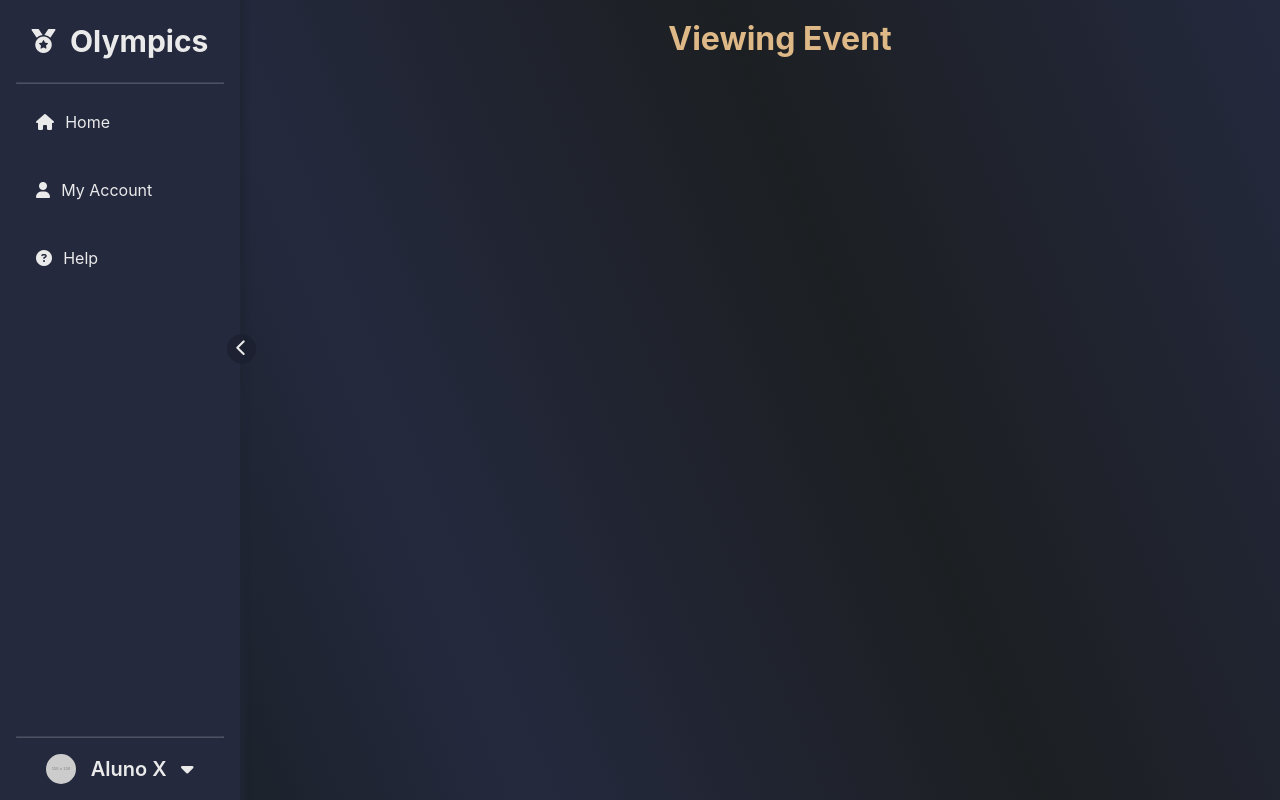
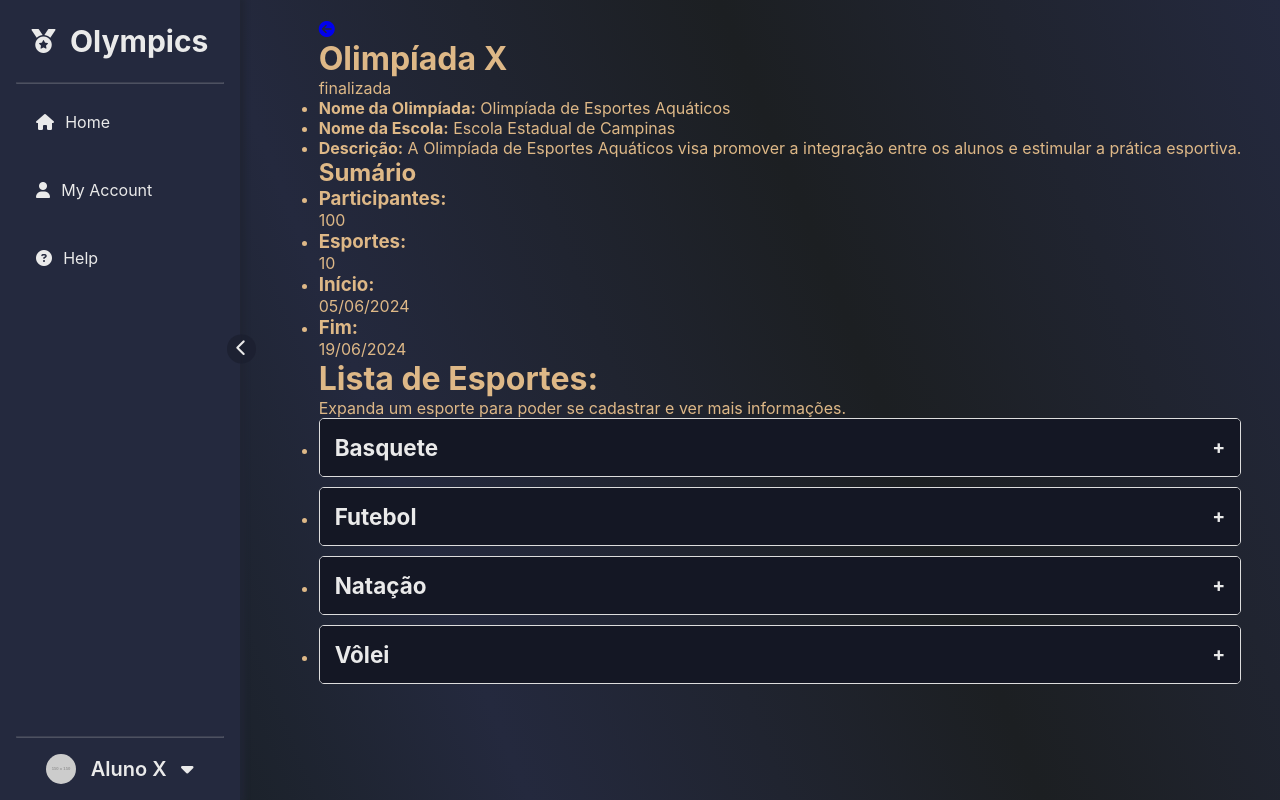
Before and after one commit to phdaccache/Projeto_MC656, a React (Create React App) app in the folder frontend/: page /events/view/1 in a window 1280 px wide. Built offline with nearby package versions, Linux system fonts and the light colour scheme.

Commit message:
feat: add ViewEvent final structure

```diff
--- a/frontend/src/pages/ViewEvent/ViewEvent.jsx
+++ b/frontend/src/pages/ViewEvent/ViewEvent.jsx
@@ -1,9 +1,124 @@
+import { Link } from "react-router-dom";
+
+import SportComponent from "../../components/SportComponent/SportComponent";
 import "./ViewEvent.css";
 
 export default function ViewEvent() {
+  // TODO get props
+  const nome = "Olimpíada de Esportes Aquáticos";
+  const escola = "Escola Estadual de Campinas";
+  const descricao = "A Olimpíada de Esportes Aquáticos visa promover a integração entre os alunos e estimular a prática esportiva.";
+  const startDate = "05/06/2024";
+  const endDate = "19/06/2024";
+  const backgroundImage = "https://architectureofthegames.net/wp-content/uploads/2018/04/6_RIO-2016-OLYMPIC-STADIUM_88.jpg";
+  const participantes = 100;
+  const esportes = 10;
+
+  const currDateObj = new Date();
+  const startDateObj = new Date(startDate);
+  const endDateObj = new Date(endDate)
+
+  let eventStatus = "", eventMessage = "";
+  if (currDateObj < startDateObj) {
+    eventStatus = "not-started";
+    eventMessage = "aberta"
+  }
+  else if (currDateObj < endDateObj) {
+    eventStatus = "in-progress";
+    eventMessage = "em andamento"
+  }
+  else {
+    eventStatus = "finished";
+    eventMessage = "finalizada"
+  }
+
+
+  const sports_data = [
+    {
+      name: "Basquete",
+      players: 5,
+      duration: "40 minutos",
+      rules: "Cada time tem 5 jogadores e o objetivo é fazer mais pontos que o adversário.",
+      description: "Basquete é um esporte coletivo que consiste em arremessar uma bola em um cesto.",
+      backgroundColor: "#FF0000",
+    },
+    {
+      name: "Futebol",
+      players: 11,
+      duration: "90 minutos",
+      rules: "Cada time tem 11 jogadores e o objetivo é fazer mais gols que o adversário.",
+      description: "Futebol é um esporte coletivo que consiste em fazer gols no gol adversário.",
+      backgroundColor: "#00FF00",
+    },
+    {
+      name: "Natação",
+      players: 1,
+      duration: "1 minuto",
+      rules: "Cada nadador tem que nadar o mais rápido possível.",
+      description: "Natação é um esporte individual que consiste em nadar o mais rápido possível.",
+      backgroundColor: "#0000FF",
+    },
+    {
+      name: "Vôlei",
+      players: 6,
+      duration: "60 minutos",
+      rules: "Cada time tem 6 jogadores e o objetivo é fazer mais pontos que o adversário.",
+      description: "Vôlei é um esporte coletivo que consiste em fazer pontos no campo adversário.",
+      backgroundColor: "#FFFF00",
+    },
+  ];
+
   return (
     <div className="view-event-container">
-      <h1>Viewing Event</h1>
+      {/* <div className="page-title">
+        <h1><span>Visualizar Olimpíada</span></h1>
+        <p>Confira nesta página todas as informações sobre o evento atual. Aqui você encontrará seu <i>status</i>, seus esportes presentes, a quantidade de participantes e datas de início e fim.</p>
+      </div> */}
+      <Link to={"/home"} className="back-view-event">
+          <i class="fa-solid fa-circle-arrow-left"></i>
+      </Link>
+      <div className="event-header-container" >
+        <div className="event-info">
+          <div className="event-title-status">
+            <h1>Olimpíada X</h1>
+            <span className={eventStatus}>{eventMessage}</span>
+          </div>
+          <ul>
+            <li><p><b>Nome da Olimpíada:</b> {nome}</p></li>
+            <li><p><b>Nome da Escola:</b> {escola}</p></li>
+            <li><p><b>Descrição:</b> {descricao}</p></li>
+          </ul>
+        </div>
+        <div className="event-summary">
+          <h2>Sumário</h2>
+          <ul>
+            <li><h3>Participantes:</h3> {participantes}</li>
+            <li><h3>Esportes:</h3> {esportes}</li>
+            <li><h3>Início:</h3> {startDate}</li>
+            <li><h3>Fim:</h3> {endDate}</li>
+          </ul>
+        </div>
+      </div>
+      <div className="event-body-container">
+        <div className="event-sports">
+          <h1>Lista de Esportes:</h1>
+          <p>Expanda um esporte para poder se cadastrar e ver mais informações.</p>
+          <ul>
+            {sports_data.map((sport) => (
+              <li>
+                <SportComponent
+                  name={sport.name}
+                  players={sport.players}
+                  duration={sport.duration}
+                  rules={sport.rules}
+                  description={sport.description}
+                  backgroundColor={sport.backgroundColor}
+                />
+              </li>
+            ))}
+          </ul>
+        </div>
+      </div>
     </div>
   );
 };
```
